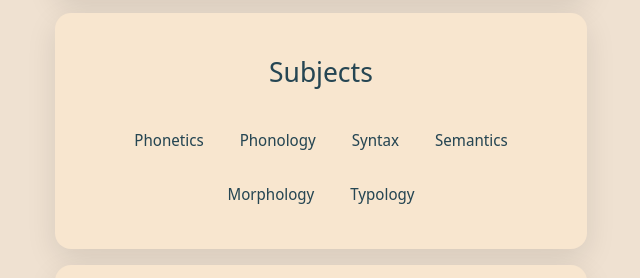
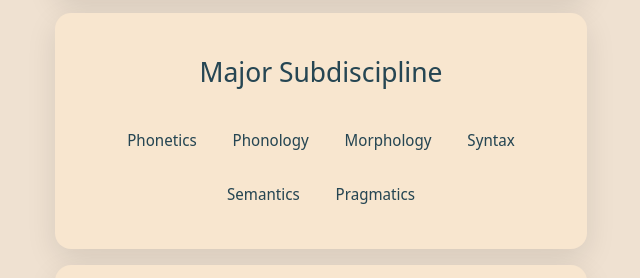
Before and after one commit to kahomagical/profile, a plain HTML site: page index.html in a window 1280 px wide. Shown: the part 493-771 px from the top of the page, without its empty margins (335-975 px from the left). Drawn offline with Linux system fonts and the light colour scheme; a web font is replaced by a local one.

Commit message:
make my profile prettier

```diff
--- a/index.html
+++ b/index.html
@@ -29,14 +29,14 @@
     </div>
 
     <div class="card">
-      <h2>Subjects</h2>
+      <h2>Major Subdiscipline</h2>
       <ul class="list-inline">
           <li class="list-inline-item">Phonetics</li>
           <li class="list-inline-item">Phonology</li>
+          <li class="list-inline-item">Morphology</li>
           <li class="list-inline-item">Syntax</li>
           <li class="list-inline-item">Semantics</li>
-          <li class="list-inline-item">Morphology</li>
-          <li class="list-inline-item">Typology</li>
+          <li class="list-inline-item">Pragmatics</li>
       </ul>
     </div>
 
```
